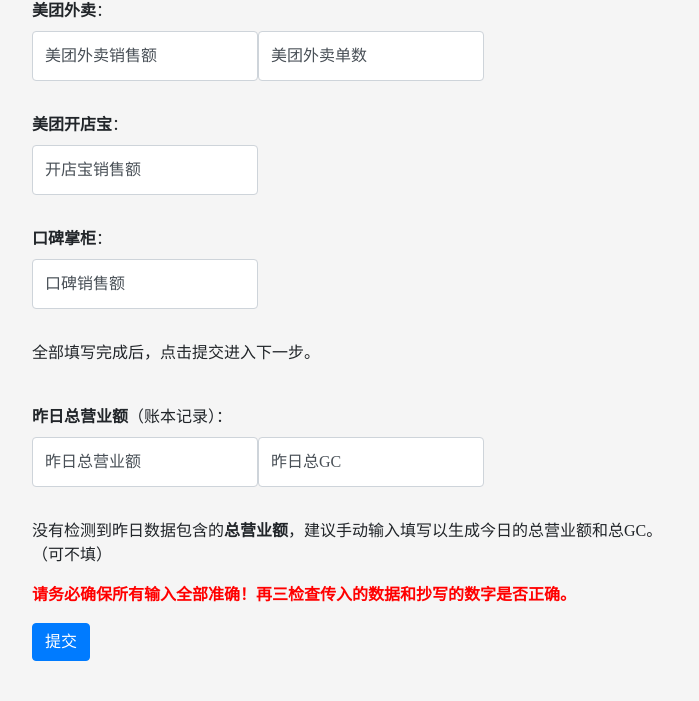
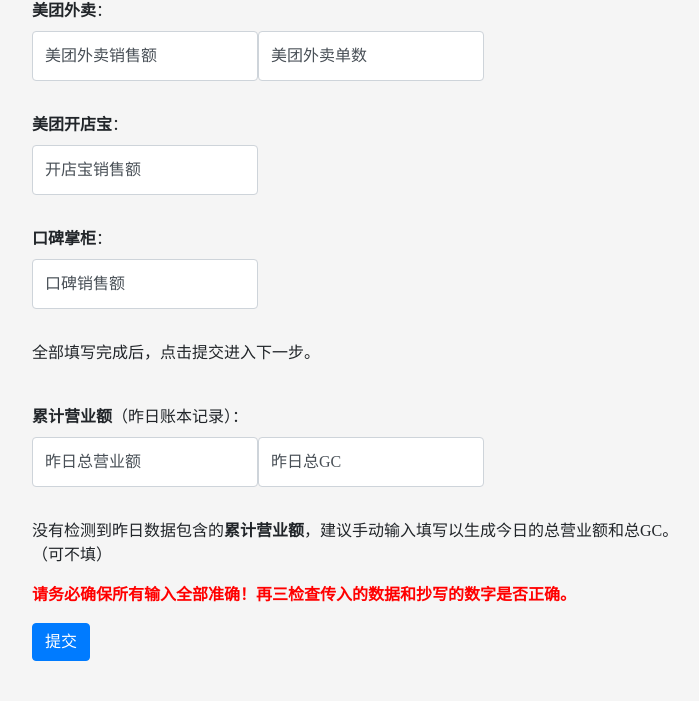
Before and after one commit to casimir-crystal/daily_statement_analyze, a Flask app: page /information/ in a window 1280 px wide. Shown: the part 171-872 px from the top of the page, without its empty margins (283-982 px from the left). Run offline with Flask 2, Linux system fonts and the light colour scheme.

Commit message:
fix: confused note text

```diff
--- a/templates/information.html
+++ b/templates/information.html
@@ -81,7 +81,7 @@
     {% if not last_result_exist %}
     <br />
 
-    <label><b>昨日总营业额</b>（账本记录）：</label>
+    <label><b>累计营业额</b>（昨日账本记录）：</label>
     <div class="input-group input-group-sm mb-3">
       <div class="form-label-group">
         <input
@@ -107,7 +107,7 @@
     </div>
 
     <p>
-      没有检测到昨日数据包含的<b>总营业额</b>，建议手动输入填写以生成今日的总营业额和总GC。（可不填）
+      没有检测到昨日数据包含的<b>累计营业额</b>，建议手动输入填写以生成今日的总营业额和总GC。（可不填）
     </p>
     {% endif %}
     <p style="color: red;">
```
